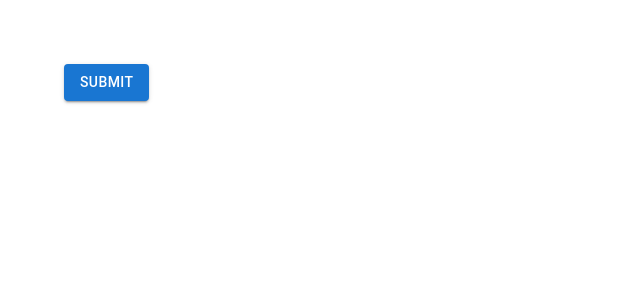
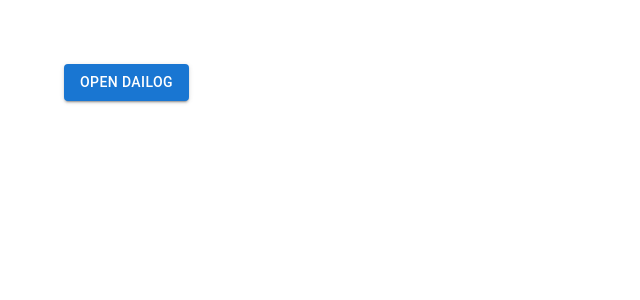
Before and after one commit to nuwan199044/react-material, a React (Create React App) app: page / in a window 1280 px wide. Shown: the top 300 px of the page, without its empty margins (0-640 px from the left). Built offline with nearby package versions, Linux system fonts and the light colour scheme.

Commit message:
Usage of Dialog

```diff
--- a/src/App.tsx
+++ b/src/App.tsx
@@ -1,5 +1,6 @@
 import './App.css';
-import { MuiSnackbar } from './components/MuiSnackbar';
+import { MuiDialog } from './components/MuiDialog';
+// import { MuiSnackbar } from './components/MuiSnackbar';
 // import { MuiAlert } from './components/MuiAlert';
 // import { MuiTable } from './components/MuiTable';
 // import { MuiTooltip } from './components/MuiTooltip';
@@ -64,7 +65,8 @@ function App() {
       {/* <MuiTooltip /> */}
       {/* <MuiTable /> */}
       {/* <MuiAlert /> */}
-      <MuiSnackbar />
+      {/* <MuiSnackbar /> */}
+      <MuiDialog />
     </div>
   );
 }
--- /dev/null
+++ b/src/components/MuiDialog.tsx
@@ -0,0 +1,28 @@
+import { useState } from "react";
+import {
+  Dialog,
+  DialogTitle,
+  DialogContent,
+  DialogContentText,
+  DialogActions,
+  Button,
+} from "@mui/material";
+
+export const MuiDialog = () => {
+    const [open, setOpen] = useState(false);
+  return (
+    <>
+      <Button variant="contained" onClick={() => setOpen(true)}>Open Dailog</Button>
+      <Dialog open={open} aria-labelledby='dialog-title' aria-describedby="dialog-description">
+        <DialogTitle id='dialog-title'>Are you sure !</DialogTitle>
+        <DialogContent>
+            <DialogContentText id='dialog-description'>The changes are cannot be reverted</DialogContentText>
+        </DialogContent>
+        <DialogActions>
+            <Button autoFocus>Submic</Button>
+            <Button onClick={() => setOpen(false)}>Cancel</Button>
+        </DialogActions>
+      </Dialog>
+    </>
+  );
+};
```
